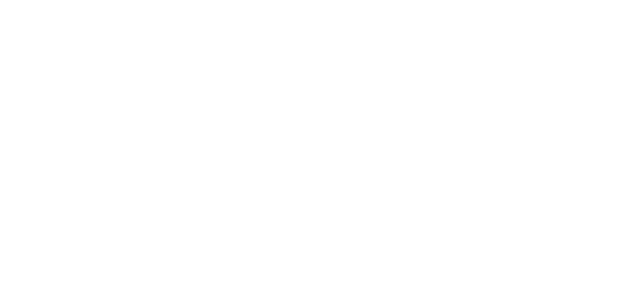
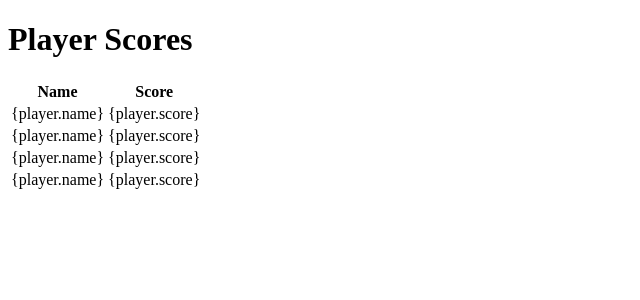
Before and after one commit to doingandlearning/cern-4-day-python, a Flask app: page / in a window 1280 px wide. Before the commit the part shown is empty. Shown: the top 300 px of the page, without its empty margins (0-640 px from the left). Run offline with Flask 3, Linux system fonts and the light colour scheme.

Commit message:
Adds latest code

```diff
--- a/actual-code/15-flask/templates/index.html
+++ b/actual-code/15-flask/templates/index.html
@@ -8,6 +8,19 @@
     <title>Player Scores</title>
 </head>
 <body>
+    <h1>Player Scores</h1>
 
+    <table>
+        <tr>
+            <th>Name</th>
+            <th>Score</th>
+        </tr>
+        {% for player in players %}
+        <tr>
+            <td>{player.name}</td>
+            <td>{player.score}</td>
+        </tr>
+        {% endfor %}
+    </table>
 </body>
 </html>
```
